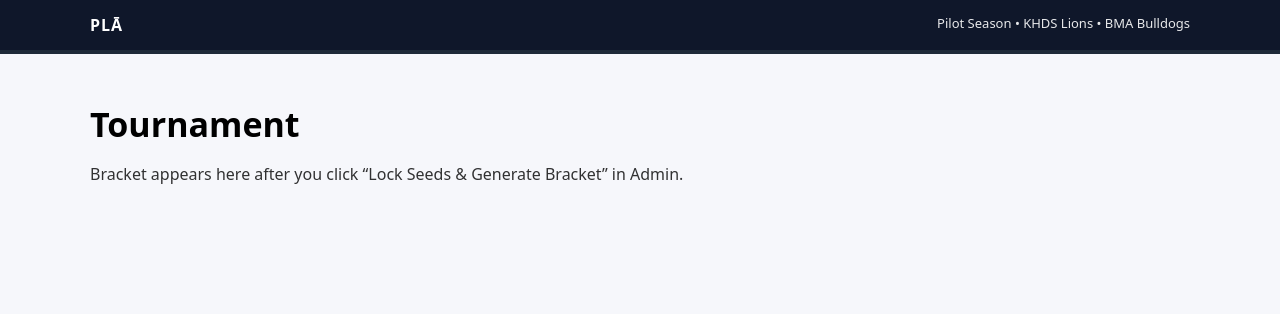
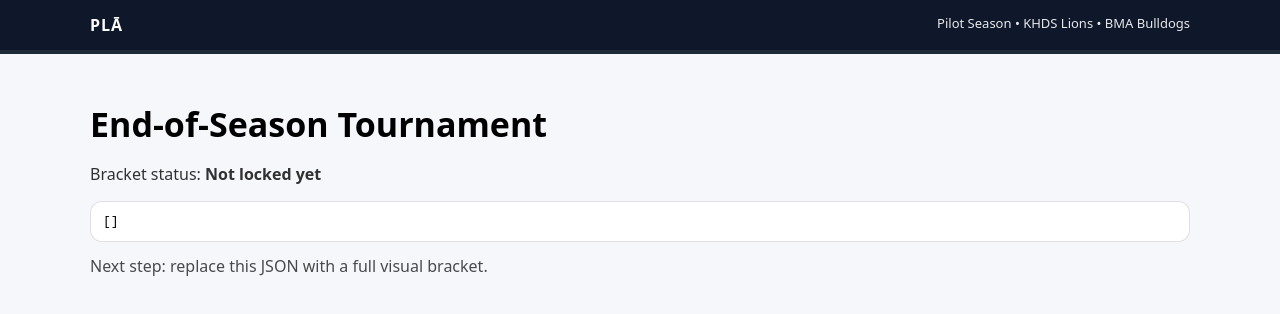
Before and after one commit to PLA2026/plaleague, a Next.js app: page /tournament in a window 1280 px wide. Shown: the top 314 px of the page. Built offline with nearby package versions, Linux system fonts and the light colour scheme; no server answers; the database is empty.

Commit message:
Add tournament data page

```diff
--- a/app/tournament/page.tsx
+++ b/app/tournament/page.tsx
@@ -1,9 +1,36 @@
-export default function TournamentPage() {
+export const dynamic = "force-dynamic";
+export const revalidate = 0;
+
+import { supabase } from "@/lib/supabaseClient";
+
+export default async function TournamentPage() {
+  const { data: lockedRow } = await supabase
+    .from("tournament_state")
+    .select("locked,locked_at")
+    .eq("id", 1)
+    .maybeSingle();
+
+  const { data: matches } = await supabase
+    .from("tournament_matches")
+    .select("division_name,round,match_label,team1_seed,team2_seed,score1,score2,winner_team_id")
+    .order("division_name", { ascending: true });
+
   return (
     <main style={{ padding: 24, maxWidth: 1100, margin: "0 auto" }}>
-      <h1 style={{ fontSize: 34, marginBottom: 6 }}>Tournament</h1>
+      <h1 style={{ fontSize: 34, marginBottom: 10 }}>End-of-Season Tournament</h1>
+
       <p style={{ opacity: 0.8 }}>
-        Bracket appears here after you click “Lock Seeds &amp; Generate Bracket” in Admin.
+        Bracket status:{" "}
+        <strong>{lockedRow?.locked ? "Locked" : "Not locked yet"}</strong>
+        {lockedRow?.locked_at ? ` (locked at ${new Date(lockedRow.locked_at).toLocaleString()})` : ""}
+      </p>
+
+      <pre style={{ background: "white", padding: 12, borderRadius: 12, border: "1px solid rgba(0,0,0,0.12)" }}>
+        {JSON.stringify(matches ?? [], null, 2)}
+      </pre>
+
+      <p style={{ opacity: 0.7, marginTop: 12 }}>
+        Next step: replace this JSON with a full visual bracket.
       </p>
     </main>
   );
```
